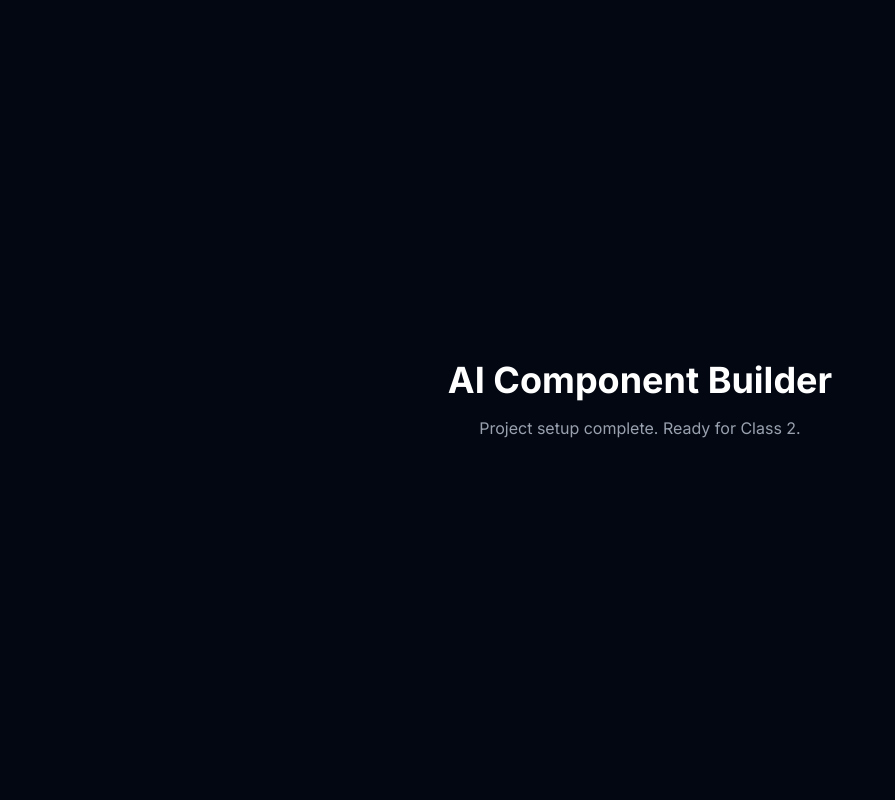
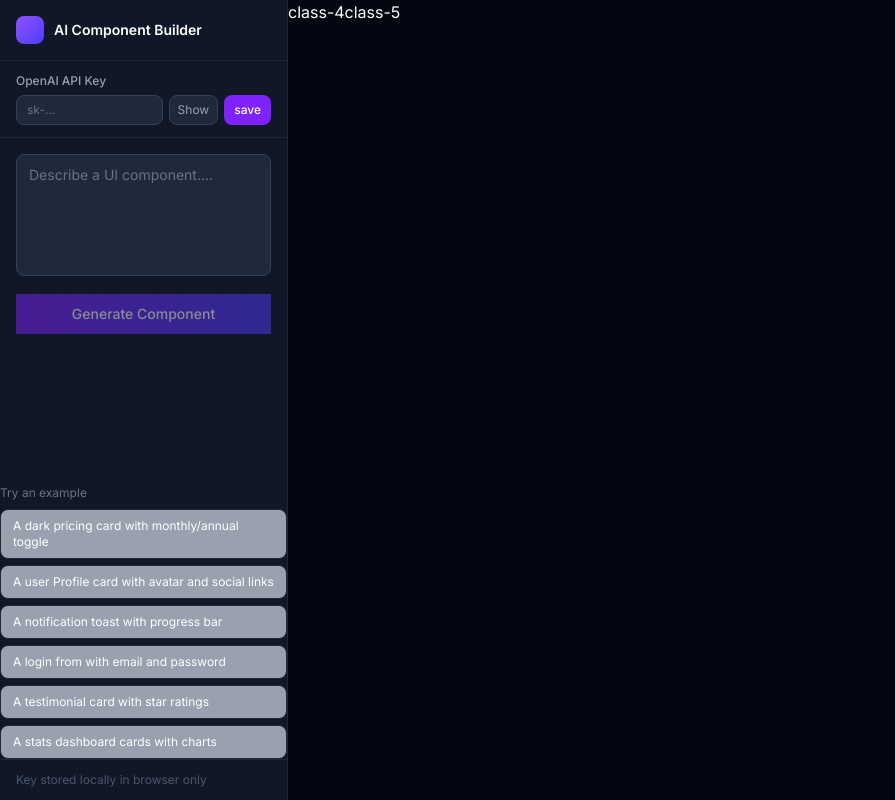
Before and after one commit to sanskritisingh245/ai-component-builder, a React (Vite) app: page / in a window 1280 px wide. Shown: the whole page, without its empty margins (0-895 px from the left). Built offline with nearby package versions, Linux system fonts and the light colour scheme.

Commit message:
sidebar logic added

```diff
--- a/src/App.tsx
+++ b/src/App.tsx
@@ -4,16 +4,33 @@
 // import heroImg from './assets/hero.png'
 //import './App.css'
 
+import { useState } from "react";
+import { VarientSidebar } from "./gallery";
+import { PreviewPanel } from "./preview-panel";
+import { Sidebar } from "./prompt-input";
+import { type GalleryState, type GenerationState } from "./type";
+
 // src/App.tsx
 // purpose: main app shell (placeholder for now)
 
 export const App = () => {
+  const[apikey, setApikey]=useState(()=>localStorage.getItem('openai_api_key')?? '');
+  const[generationState]=useState<GenerationState>({status:'idle'});
+  const[galleryState]=useState<GalleryState>({status:'idle'});
+
+  const handleGenerate=(prompt:string)=>{
+    console.log('Generate:', prompt);
+  };
   return (
-    <div className="min-h-screen bg-gray-950 text-white flex items-center justify-center">
-      <div className="text-center">
-        <h1 className="text-4xl font-bold mb-4">AI Component Builder</h1>
-        <p className="text-gray-400">Project setup complete. Ready for Class 2.</p>
-      </div>
+    <div className="flex h-screen bg-gray-950 text-white overflow-hidden">
+        <Sidebar
+          onGenerate={handleGenerate}
+          isLoading={generationState.status==='loading'}
+          apiKey={apikey}
+          onApiKeySave={setApikey}
+        />
+        <PreviewPanel/>
+        <VarientSidebar/>
     </div>
   );
 };
--- /dev/null
+++ b/src/gallery.tsx
@@ -0,0 +1,7 @@
+export const VarientSidebar=()=>{
+    return(
+        <div>
+            class-5
+        </div>
+    )
+}
--- /dev/null
+++ b/src/preview-panel.tsx
@@ -0,0 +1,7 @@
+export const PreviewPanel=()=>{
+    return(
+        <div>
+            class-4
+        </div>
+    )
+}
--- /dev/null
+++ b/src/prompt-input.tsx
@@ -0,0 +1,131 @@
+import { useCallback, useState } from "react"
+import type { PromptInputProps } from './type';
+
+
+const EXAMPLE_PROMPTS=[
+    'A dark pricing card with monthly/annual toggle ',
+    'A user Profile card with avatar and social links',
+    'A notification toast with progress bar',
+    'A login from with email and password',
+    'A testimonial card with star ratings',
+    'A stats dashboard cards with charts'
+];
+
+interface SidebarProps extends PromptInputProps{
+    apiKey:string,
+    onApiKeySave:(key:string) =>void;
+}
+
+export const  Sidebar=({
+    onGenerate,
+    isLoading,
+    apiKey,
+    onApiKeySave,
+}:SidebarProps)=>{
+     const [input , setInput]=useState('');
+     const[keyValue , setKeyValue]=useState( apiKey);
+    const[ showkey, setShowKey]=useState(false);
+
+    //creates a form submit handler (stops page reload, ignore empty input, avoid running while loading , sends cleaned input to a function )
+    const  handleSubmit = useCallback(
+        (e: React.FormEvent<HTMLFormElement>)=>{
+            e.preventDefault();
+            if(!input.trim()|| isLoading) return;
+            onGenerate(input.trim());
+        },
+        [input, isLoading, onGenerate],
+    );
+    const handleChipClick = useCallback (
+        (prompt:string)=>{
+            setInput(prompt);
+            if(!isLoading) onGenerate(prompt);
+        },
+        [isLoading , onGenerate]
+    );
+    return(
+        <aside className="w-72 bg-gray-900 border-r border-gray-800 flex flex-col h-screen sticky top-0">
+
+            <div className="px-4 py-4 border-b border-gray-800">
+                <div className="flex items-center gap-2.5">
+                    <div className="w-7 h-7 bg-linear-to-br from-violet-500 to-indigo-600 rounded-lg"/>
+                    <span className="font-semibold text-white text-sm"> AI Component Builder</span>
+                </div>
+            </div>
+
+            <div className="px-4 py-3 border-b border-gray-800">
+                <label className="block text-xs font-medium text-gray-400 mb-1.5">OpenAI API Key</label>
+                <div className="flex gap-1.5">
+                    <input
+                        type={showkey ? 'text' :'password'}
+                        value={keyValue}
+                        onChange={(e) =>setKeyValue(e.target.value)}
+                        placeholder="sk-..."
+                        className="flex-1 min-w-0 bg-gray-800 border border-gray-700 rounded-lg px-2.5 py-1.5 text-xs text-white placeholder-gray-500 focus:outline-none focus:ring-1 focus:ring-violet-500"
+                    />
+                    <button
+                        onClick={()=>setShowKey(!showkey)}
+                        className="px-2 py-1.5 text-xs text-gray-400 bg-gray-800 border border-gray-700 rounded-lg hover:text-white transition-colors"
+                    >
+                        {showkey ? 'Hide':'Show'}
+                    </button>
+                    <button
+                        onClick={()=>{
+                            localStorage.setItem('openai_api_key', keyValue)
+                            onApiKeySave(keyValue);
+                        }}
+                        className="px-2.5 py-1.5 text-xs font-medium text-white bg-violet-600 rounded-lg hover:bg-violet-700 transition-colors"
+                    >
+                        save
+                    </button>
+                </div>
+            </div>
+
+            <div className="flex-1 overflow-y-auto px-4 py-4 space-y-4">
+                <form onSubmit={handleSubmit} className="space-y-3">
+                    <textarea
+                        value={input}
+                        onChange={(e)=>setInput(e.target.value)}
+                        placeholder="Describe a UI component...."
+                        rows={5}
+                        className="w-full bg-gray-800 border border-gray-700 rounded-lg px-3 py-2.5 text-sm text-white placeholder-gray-500 resize-none focus:outline-none focus-ring-1 focus-ring-violet-500"
+                    />
+                    <button
+                        type="submit"
+                        disabled={!input.trim()|| isLoading}
+                        className="w-full py-2.5 text-sm font-medium text-white bg-linear-to-r from bg-violet-600 to-indigo-600 hover:from-violet-700 hover:to-indigo-700 disabled:opacity-50 disabled:cursor-not-allowed transition-all"
+                    >
+                        {isLoading ?(
+                            <span>
+                                <span/>
+                                Generating....
+                            </span>
+                        ):(
+                            'Generate Component'
+                        )}
+                    </button>
+                </form>
+            </div>
+
+            <div>
+                <p className="text-xs text-gray-500 mb-2">Try an example</p>
+                <div className="flex flex-col gap-1.5">
+                    {EXAMPLE_PROMPTS.map((prompt)=>(
+                        <button
+                            key={prompt}
+                            onClick={()=>handleChipClick(prompt)}
+                            disabled={isLoading}
+                            className="text-left text-xs px-3 py-2 bg-gray-400 rounded-lg border border-gray-800 hover:border-gray-700 hover:text-gray-200 disabled:opacity-50 transition-colors "
+                        >
+                            {prompt}
+                        </button>
+                    ))}
+                </div>
+            </div>
+
+            <div className="px-4 py-3 border-t border-gray-800">
+                <p className="text-xs text-gray-600 ">Key stored locally in browser only</p>
+            </div>
+
+        </aside>
+    )
+}
--- /dev/null
+++ b/src/type.ts
@@ -0,0 +1,42 @@
+// src/types.ts
+// purpose: shared typescript interfaces and discriminated union state types
+
+// firestore document model for saved components
+export interface ComponentDocument {
+  id: string;
+  prompt: string;
+  code: string;
+  title: string;
+  createdAt: number;
+}
+
+// discriminated union for ai generation state
+export type GenerationState =
+  | { status: 'idle' }
+  | { status: 'loading' }
+  | { status: 'success'; code: string; prompt: string }
+  | { status: 'error'; message: string };
+
+// discriminated union for gallery fetch state
+export type GalleryState =
+  | { status: 'idle' }
+  | { status: 'loading' }
+  | { status: 'success'; components: ComponentDocument[] }
+  | { status: 'error'; message: string };
+
+// component props
+export interface PromptInputProps {
+  onGenerate: (prompt: string) => void;
+  isLoading: boolean;
+}
+
+export interface PreviewPanelProps {
+  state: GenerationState;
+  onSave: () => void;
+  isSaving: boolean;
+}
+
+export interface GalleryGridProps {
+  state: GalleryState;
+  onRefresh: () => void;
+}
--- a/src/vite-env.d.ts
+++ b/src/vite-env.d.ts
@@ -0,0 +1,2 @@
+// src/vite-env.d.ts
+/// <reference types="vite/client" />
```
Also changed, not shown: src/a.js (deleted), 1 other file (tests, documents, lock files or other folders).
